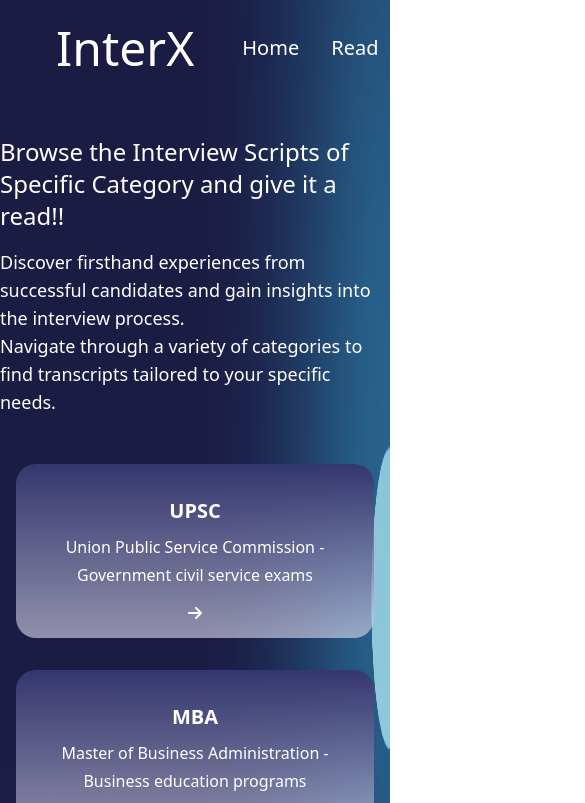
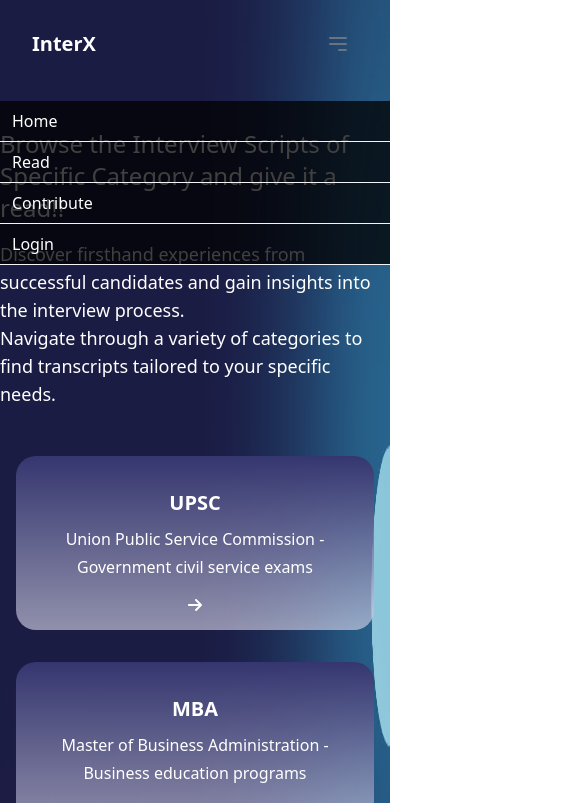
Before and after one commit to FinalYrProjectInterX/InterX-Frontend, a Next.js app: page /read in a window 390 px wide. Shown: the top 803 px of the page, 585 px wide, since content can reach past the window. Built offline with nearby package versions, Linux system fonts and the light colour scheme.

Commit message:
changes to make navbar responsive

```diff
--- a/components/Navbar.js
+++ b/components/Navbar.js
@@ -7,236 +7,300 @@ import { faCircleUser } from "@fortawesome/free-solid-svg-icons";
 const Navbar = ({ user, logout }) => {
   const [dropdown, setdropdown] = useState(false);
   const [menuOpen, setMenuOpen] = useState(false);
+  const [hiddenState, sethiddenState] = useState('');
 
-  // const menuToggle = document.getElementById('menu-toggle');
-  //     const mobileMenu = document.getElementById('mobile-menu');
-
-  //     menuToggle.addEventListener('click', function () {
-  //       mobileMenu.classList.toggle('hidden');
-  //     });
+  const handleNavbarMenuOpen = (event) => {
+    event.preventDefault();
+    const menuToggle = document.getElementById('menu-toggle');
+    const mobileMenu = document.getElementById('mobile-menu');
+    // const laptopMenu = document.getElementById('laptop-menu');
+    mobileMenu.classList.toggle('hidden');
+    // laptopMenu.classList.toggle('hidden');
+  }
 
   return (
+    // <div
+    //   className={`flex flex-row items-center justify-between px-6 py-6 ${styles.navStyle}`}
+    // >
+    //   <div className="text-5xl text-bold mx-8">
+    //     <Link href="/" className="">
+    //       <h2>InterX</h2>
+    //     </Link>
+    //   </div>
+    //   <div className="flex flex-row items-center justify-between">
+    //     <div className="mx-4 text-xl">
+    //       <Link href="/" className="">
+    //         Home
+    //       </Link>
+    //     </div>
+    //     <div className="mx-4 text-xl">
+    //       <Link href="/read" className="">
+    //         Read
+    //       </Link>
+    //     </div>
+    //     <div className="mx-4 text-xl">
+    //       <Link href="/contribute" className="">
+    //         Contribute
+    //       </Link>
+    //     </div>
+    //     {user.value && (
+    //       <button
+    //         id="btnSidebarToggler"
+    //         type="button"
+    //         onMouseMove={(event) => {
+    //           event.preventDefault();
+    //           setdropdown(true);
+    //         }}
+    //         onMouseLeave={(event) => {
+    //           event.preventDefault();
+    //           setdropdown(false);
+    //         }}
+    //         className="relative py-2 px-4 text-2xl flex flex-row items-center text-black hover:text-gray-500"
+    //       >
+    //         <FontAwesomeIcon icon={faCircleUser} className="text-white" />
+    //       </button>
+    //     )}
+    //     {dropdown && (
+    //       <div
+    //         className="absolute shadow-md top-14 right-2 ease-out duration-100 bg-white text-black px-4 py-4 my-3 z-50 text-center"
+    //         onMouseMove={(event) => {
+    //           event.preventDefault();
+    //           setdropdown(true);
+    //         }}
+    //         onMouseLeave={(event) => {
+    //           event.preventDefault();
+    //           setdropdown(false);
+    //         }}
+    //       >
+    //         <ul>
+    //           <Link
+    //             href="/profile"
+    //             className="text-sm font-medium hover:text-black"
+    //           >
+    //             <li className="hover:bg-gray-100 my-2">Your Profile</li>
+    //           </Link>
+    //           <button
+    //             className="text-sm font-medium hover:bg-gray-100 hover:text-black"
+    //             onClick={(event) => {
+    //               event.preventDefault();
+    //               logout();
+    //               setdropdown(false);
+    //             }}
+    //           >
+    //             <li>Logout</li>
+    //           </button>
+    //         </ul>
+    //       </div>
+    //     )}
+    //     {!user.value && (
+    //       <div className="mx-4 text-xl">
+    //         <Link href="/login" className="">
+    //           Login
+    //         </Link>
+    //       </div>
+    //     )}
+    //   </div>
+    //   {menuOpen && (
+    //     <div className="flex flex-col items-center w-full mt-4 md:hidden">
+    //       <div className="mx-4 text-xl py-2">
+    //         <Link href="/" className="" onClick={() => setMenuOpen(false)}>
+    //           Home
+    //         </Link>
+    //       </div>
+    //       <div className="mx-4 text-xl py-2">
+    //         <Link href="/read" className="" onClick={() => setMenuOpen(false)}>
+    //           Read
+    //         </Link>
+    //       </div>
+    //       <div className="mx-4 text-xl py-2">
+    //         <Link href="/contribute" className="" onClick={() => setMenuOpen(false)}>
+    //           Contribute
+    //         </Link>
+    //       </div>
+    //       {user.value ? (
+    //         <div className="relative py-2 px-4 text-2xl flex flex-row items-center text-black hover:text-gray-500">
+    //           <FontAwesomeIcon icon={faCircleUser} className="text-white" />
+    //           <div className="absolute shadow-md top-14 right-2 bg-white text-black px-4 py-4 my-3 z-50 text-center">
+    //             <ul>
+    //               <Link href="/profile" className="text-sm font-medium hover:text-black">
+    //                 <li className="hover:bg-gray-100 my-2" onClick={() => setMenuOpen(false)}>Your Profile</li>
+    //               </Link>
+    //               <button
+    //                 className="text-sm font-medium hover:bg-gray-100 hover:text-black"
+    //                 onClick={(event) => {
+    //                   event.preventDefault();
+    //                   logout();
+    //                   setMenuOpen(false);
+    //                 }}
+    //               >
+    //                 <li>Logout</li>
+    //               </button>
+    //             </ul>
+    //           </div>
+    //         </div>
+    //       ) : (
+    //         <div className="mx-4 text-xl py-2">
+    //           <Link href="/login" className="" onClick={() => setMenuOpen(false)}>
+    //             Login
+    //           </Link>
+    //         </div>
+    //       )}
+    //     </div>
+    //   )}
+    // </div>
+    <nav className="px-8 py-6 rounded">
+      <div className="container flex flex-wrap justify-between items-center mx-auto">
+        <a href="/" className="flex items-center">
+          <span className="md:text-5xl md:text-bold self-center text-xl font-semibold whitespace-nowrap dark:text-white">
+            InterX
+          </span>
+        </a>
+
+        <div className="flex items-center">
+          <button
+            id="menu-toggle"
+            type="button"
+            className="inline-flex items-center p-2 ml-3 text-sm text-gray-500 rounded-lg hover:bg-gray-100 focus:outline-none focus:ring-2 focus:ring-gray-200 dark:text-gray-400 dark:hover:bg-gray-700 dark:focus:ring-gray-600 md:hidden"
+            onClick={handleNavbarMenuOpen}
+          >
+            <span className="sr-only">Open main menu</span>
+            <svg className="h-6 w-6" fill="none" viewBox="0 0 24 24" stroke="currentColor">
+              <path
+                stroke-linecap="round"
+                stroke-linejoin="round"
+                stroke-width="2"
+                d="M4 6h16M4 12h16m-7 6h7"
+              />
+            </svg>
+          </button>
+        </div>
+
         <div
-      className={`flex flex-row items-center justify-between px-6 py-6 ${styles.navStyle}`}
+      className={`w-full block md:w-auto md:hidden absolute top-[12vh] left-0 bg-black bg-opacity-75 z-50`}
+      id="mobile-menu"
     >
-      <div className="text-5xl text-bold mx-8">
-        <Link href="/" className="">
-          <h2>InterX</h2>
-        </Link>
-      </div>
-      <div className="flex flex-row items-center justify-between">
-        <div className="mx-4 text-xl">
-          <Link href="/" className="">
+      <ul className="flex flex-col md:flex-row md:space-x-8 md:mt-0 md:text-xl md:font-medium">
+        <li>
+          <Link
+            href="/"
+            className="block py-2 pr-4 pl-3 text-white border-b border-gray-100 hover:bg-gray-50 md:hover:bg-transparent md:border-0 hover:underline md:p-0 md:dark:hover:text-white dark:hover:bg-gray-700 dark:hover:text-white md:dark:hover:bg-transparent dark:border-gray-700"
+            aria-current="page"
+          >
             Home
           </Link>
-        </div>
-        <div className="mx-4 text-xl">
-          <Link href="/read" className="">
+        </li>
+        <li>
+          <Link
+            href="/read"
+            className="block py-2 pr-4 pl-3 text-white border-b border-gray-100 hover:bg-gray-50 md:hover:bg-transparent md:border-0 hover:underline md:p-0 md:dark:hover:text-white dark:hover:bg-gray-700 dark:hover:text-white md:dark:hover:bg-transparent dark:border-gray-700"
+          >
             Read
           </Link>
-        </div>
-        <div className="mx-4 text-xl">
-          <Link href="/contribute" className="">
+        </li>
+        <li>
+          <Link
+            href="/contribute"
+            className="block py-2 pr-4 pl-3 text-white border-b border-gray-100 hover:bg-gray-50 md:hover:bg-transparent md:border-0 hover:underline md:p-0 md:dark:hover:text-white dark:hover:bg-gray-700 dark:hover:text-white md:dark:hover:bg-transparent dark:border-gray-700"
+          >
             Contribute
           </Link>
-        </div>
-        {user.value && (
+        </li>
+        {user.value ? (
+          <>
+            <li>
+              <a
+                href="/profile"
+                className="block py-2 pr-4 pl-3 text-white border-b border-gray-100 hover:bg-gray-50 md:hover:bg-transparent md:border-0 hover:underline md:p-0 md:dark:hover:text-white dark:hover:bg-gray-700 dark:hover:text-white md:dark:hover:bg-transparent dark:border-gray-700"
+              >
+                Profile
+              </a>
+            </li>
+            <li>
               <button
-            id="btnSidebarToggler"
-            type="button"
-            onMouseMove={(event) => {
-              event.preventDefault();
-              setdropdown(true);
-            }}
-            onMouseLeave={(event) => {
-              event.preventDefault();
-              setdropdown(false);
-            }}
-            className="relative py-2 px-4 text-2xl flex flex-row items-center text-black hover:text-gray-500"
+                className="block py-2 pr-4 pl-3 text-white border-b border-gray-100 hover:bg-gray-50 md:hover:bg-transparent md:border-0 hover:underline md:p-0 md:dark:hover:text-white dark:hover:bg-gray-700 dark:hover:text-white md:dark:hover:bg-transparent dark:border-gray-700"
+                onClick={(event) => { event.preventDefault(); logout(); setMenuOpen(false); }}
               >
-            <FontAwesomeIcon icon={faCircleUser} className="text-white" />
+                Logout
               </button>
+            </li>
+          </>
+        ) : (
+          <li>
+            <a
+              href="/login"
+              className="block py-2 pr-4 pl-3 text-white border-b border-gray-100 hover:bg-gray-50 md:hover:bg-transparent md:border-0 hover:underline md:p-0 md:dark:hover:text-white dark:hover:bg-gray-700 dark:hover:text-white md:dark:hover:bg-transparent dark:border-gray-700"
+            >
+              Login
+            </a>
+          </li>
         )}
-        {dropdown && (
-          <div
-            className="absolute shadow-md top-14 right-2 ease-out duration-100 bg-white text-black px-4 py-4 my-3 z-50 text-center"
-            onMouseMove={(event) => {
-              event.preventDefault();
-              setdropdown(true);
-            }}
-            onMouseLeave={(event) => {
-              event.preventDefault();
-              setdropdown(false);
-            }}
-          >
-            <ul>
-              <Link
-                href="/profile"
-                className="text-sm font-medium hover:text-black"
-              >
-                <li className="hover:bg-gray-100 my-2">Your Profile</li>
-              </Link>
-              <button
-                className="text-sm font-medium hover:bg-gray-100 hover:text-black"
-                onClick={(event) => {
-                  event.preventDefault();
-                  logout();
-                  setdropdown(false);
-                }}
-              >
-                <li>Logout</li>
-              </button>
       </ul>
     </div>
-        )}
-        {!user.value && (
-          <div className="mx-4 text-xl">
-            <Link href="/login" className="">
-              Login
-            </Link>
-          </div>
-        )}
-      </div>
-      {menuOpen && (
-        <div className="flex flex-col items-center w-full mt-4 md:hidden">
-          <div className="mx-4 text-xl py-2">
-            <Link href="/" className="" onClick={() => setMenuOpen(false)}>
+
+        <div
+      className={`w-full md:block md:w-auto hidden`}
+      id="laptop-menu"
+    >
+      <ul className="flex flex-col md:flex-row md:space-x-8 md:mt-0 md:text-xl md:font-medium">
+        <li>
+          <Link
+            href="/"
+            className="block py-2 pr-4 pl-3 text-white border-b border-gray-100 hover:bg-gray-50 md:hover:bg-transparent md:border-0 hover:underline md:p-0 md:dark:hover:text-white dark:hover:bg-gray-700 dark:hover:text-white md:dark:hover:bg-transparent dark:border-gray-700"
+            aria-current="page"
+          >
             Home
           </Link>
-          </div>
-          <div className="mx-4 text-xl py-2">
-            <Link href="/read" className="" onClick={() => setMenuOpen(false)}>
+        </li>
+        <li>
+          <Link
+            href="/read"
+            className="block py-2 pr-4 pl-3 text-white border-b border-gray-100 hover:bg-gray-50 md:hover:bg-transparent md:border-0 hover:underline md:p-0 md:dark:hover:text-white dark:hover:bg-gray-700 dark:hover:text-white md:dark:hover:bg-transparent dark:border-gray-700"
+          >
             Read
           </Link>
-          </div>
-          <div className="mx-4 text-xl py-2">
-            <Link href="/contribute" className="" onClick={() => setMenuOpen(false)}>
+        </li>
+        <li>
+          <Link
+            href="/contribute"
+            className="block py-2 pr-4 pl-3 text-white border-b border-gray-100 hover:bg-gray-50 md:hover:bg-transparent md:border-0 hover:underline md:p-0 md:dark:hover:text-white dark:hover:bg-gray-700 dark:hover:text-white md:dark:hover:bg-transparent dark:border-gray-700"
+          >
             Contribute
           </Link>
-          </div>
+        </li>
         {user.value ? (
-            <div className="relative py-2 px-4 text-2xl flex flex-row items-center text-black hover:text-gray-500">
-              <FontAwesomeIcon icon={faCircleUser} className="text-white" />
-              <div className="absolute shadow-md top-14 right-2 bg-white text-black px-4 py-4 my-3 z-50 text-center">
-                <ul>
-                  <Link href="/profile" className="text-sm font-medium hover:text-black">
-                    <li className="hover:bg-gray-100 my-2" onClick={() => setMenuOpen(false)}>Your Profile</li>
-                  </Link>
+          <>
+            <li>
+              <a
+                href="/profile"
+                className="block py-2 pr-4 pl-3 text-white border-b border-gray-100 hover:bg-gray-50 md:hover:bg-transparent md:border-0 hover:underline md:p-0 md:dark:hover:text-white dark:hover:bg-gray-700 dark:hover:text-white md:dark:hover:bg-transparent dark:border-gray-700"
+              >
+                Profile
+              </a>
+            </li>
+            <li>
               <button
-                    className="text-sm font-medium hover:bg-gray-100 hover:text-black"
-                    onClick={(event) => {
-                      event.preventDefault();
-                      logout();
-                      setMenuOpen(false);
-                    }}
+                className="block py-2 pr-4 pl-3 text-white border-b border-gray-100 hover:bg-gray-50 md:hover:bg-transparent md:border-0 hover:underline md:p-0 md:dark:hover:text-white dark:hover:bg-gray-700 dark:hover:text-white md:dark:hover:bg-transparent dark:border-gray-700"
+                onClick={(event) => { event.preventDefault(); logout(); setMenuOpen(false); }}
               >
-                    <li>Logout</li>
+                Logout
               </button>
+            </li>
+          </>
+        ) : (
+          <li>
+            <a
+              href="/login"
+              className="block py-2 pr-4 pl-3 text-white border-b border-gray-100 hover:bg-gray-50 md:hover:bg-transparent md:border-0 hover:underline md:p-0 md:dark:hover:text-white dark:hover:bg-gray-700 dark:hover:text-white md:dark:hover:bg-transparent dark:border-gray-700"
+            >
+              Login
+            </a>
+          </li>
+        )}
       </ul>
     </div>
       </div>
-          ) : (
-            <div className="mx-4 text-xl py-2">
-              <Link href="/login" className="" onClick={() => setMenuOpen(false)}>
-                Login
-              </Link>
-            </div>
-          )}
-        </div>
-      )}
-    </div>
-    // <nav className="px-2 sm:px-4 py-2.5 rounded">
-    //   <div className="container flex flex-wrap justify-between items-center mx-auto">
-    //     <a href="/" className="flex items-center">
-    //       <span className="md:text-5xl md:text-bold self-center text-xl font-semibold whitespace-nowrap dark:text-white">
-    //         InterX
-    //       </span>
-    //     </a>
 
-    //     <div className="flex items-center">
-    //       <button
-    //         id="menu-toggle"
-    //         type="button"
-    //         className="inline-flex items-center p-2 ml-3 text-sm text-gray-500 rounded-lg hover:bg-gray-100 focus:outline-none focus:ring-2 focus:ring-gray-200 dark:text-gray-400 dark:hover:bg-gray-700 dark:focus:ring-gray-600 md:hidden"
-    //       >
-    //         <span className="sr-only">Open main menu</span>
-    //         <svg className="h-6 w-6" fill="none" viewBox="0 0 24 24" stroke="currentColor">
-    //           <path
-    //             stroke-linecap="round"
-    //             stroke-linejoin="round"
-    //             stroke-width="2"
-    //             d="M4 6h16M4 12h16m-7 6h7"
-    //           />
-    //         </svg>
-    //       </button>
-    //     </div>
-
-    //     <div
-    //       className="w-full md:block md:w-auto hidden"
-    //       id="mobile-menu"
-    //     >
-    //       <ul className="flex flex-col mt-12 md:flex-row md:space-x-8 md:mt-0 md:text-xl md:font-medium">
-    //         <li>
-    //           <Link
-    //             href="/"
-    //             className="block py-2 pr-4 pl-3 text-white bg-blue-700 rounded md:bg-transparent md:text-blue-700 md:p-0 dark:text-white"
-    //             aria-current="page"
-    //           >
-    //             Home
-    //           </Link>
-    //         </li>
-    //         <li>
-    //           <Link
-    //             href="/read"
-    //             className="block py-2 pr-4 pl-3 text-white border-b border-gray-100 hover:bg-gray-50 md:hover:bg-transparent md:border-0 md:hover:text-blue-700 md:p-0 md:dark:hover:text-white dark:hover:bg-gray-700 dark:hover:text-white md:dark:hover:bg-transparent dark:border-gray-700"
-    //           >
-    //             Read
-    //           </Link>
-    //         </li>
-    //         <li>
-    //           <Link
-    //             href="#"
-    //             className="block py-2 pr-4 pl-3 text-white border-b border-gray-100 hover:bg-gray-50 md:hover:bg-transparent md:border-0 md:hover:text-blue-700 md:p-0 md:dark:hover:text-white dark:hover:bg-gray-700 dark:hover:text-white md:dark:hover:bg-transparent dark:border-gray-700"
-    //           >
-    //             Contribute
-    //           </Link>
-    //         </li>
-    //         {user.value ? (
-    //           <div className="relative py-2 px-4 text-2xl flex flex-row items-center text-black hover:text-gray-500">
-    //             <FontAwesomeIcon icon={faCircleUser} className="text-white" />
-    //             <div className="absolute shadow-md top-14 right-2 bg-white text-black px-4 py-4 my-3 z-50 text-center">
-    //               <ul>
-    //                 <Link href="/profile" className="text-sm font-medium hover:text-black">
-    //                   <li className="hover:bg-gray-100 my-2" onClick={() => setMenuOpen(false)}>Your Profile</li>
-    //                 </Link>
-    //                 <button
-    //                   className="text-sm font-medium hover:bg-gray-100 hover:text-black"
-    //                   onClick={(event) => {
-    //                     event.preventDefault();
-    //                     logout();
-    //                     setMenuOpen(false);
-    //                   }}
-    //                 >
-    //                   <li>Logout</li>
-    //                 </button>
-    //               </ul>
-    //             </div>
-    //           </div>
-    //         ) : (
-    //           <li>
-    //             <a
-    //               href="/login"
-    //               className="block py-2 pr-4 pl-3 text-white border-b border-gray-100 hover:bg-gray-50 md:hover:bg-transparent md:border-0 md:hover:text-blue-700 md:p-0 md:dark:hover:text-white dark:hover:bg-gray-700 dark:hover:text-white md:dark:hover:bg-transparent dark:border-gray-700"
-    //             >
-    //               Login
-    //             </a>
-    //           </li>
-    //         )}
-    //       </ul>
-    //     </div>
-
-    //   </div>
-    // </nav>
+    </nav>
   );
 };
 
```
Lines whose indentation alone changed are shown as unchanged.
